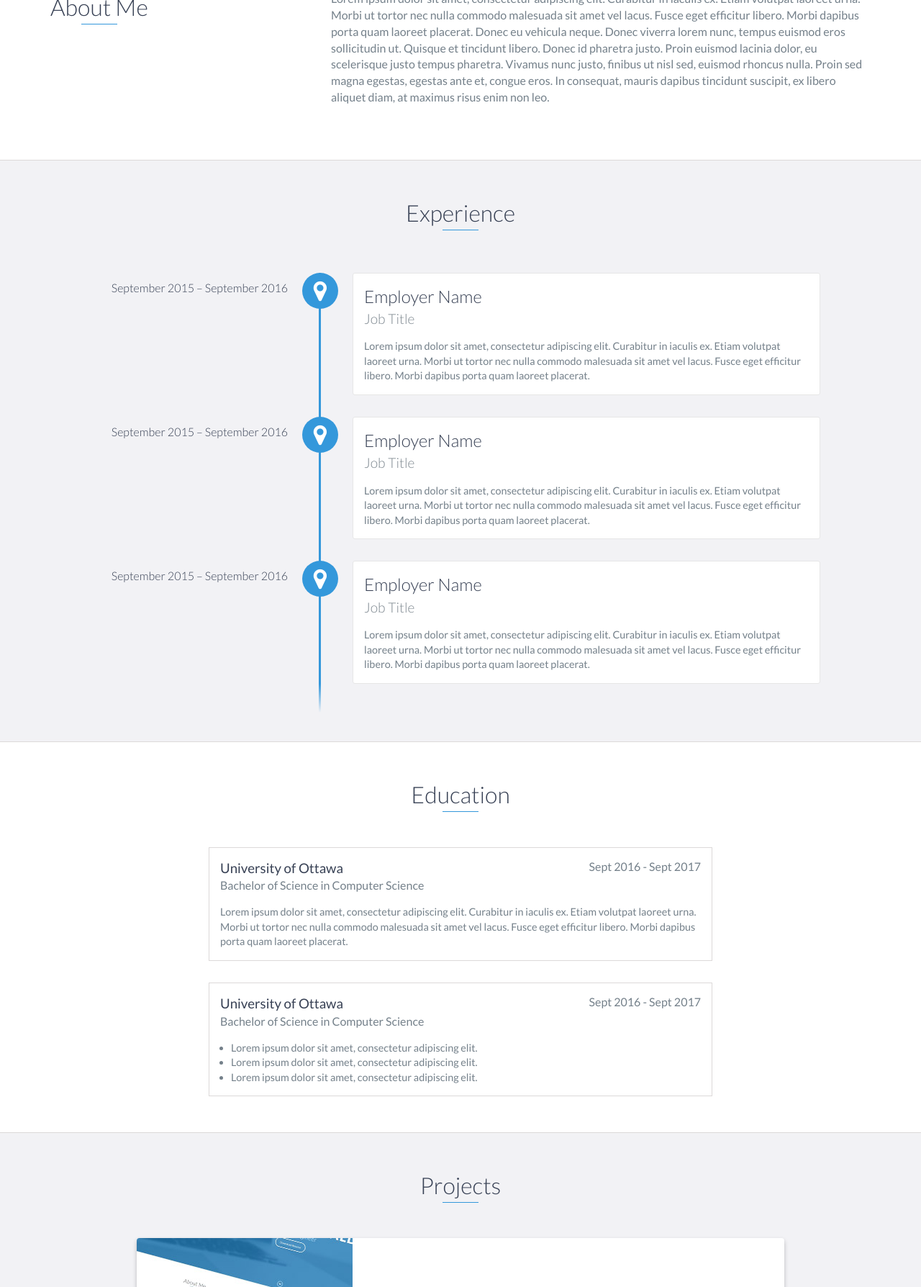
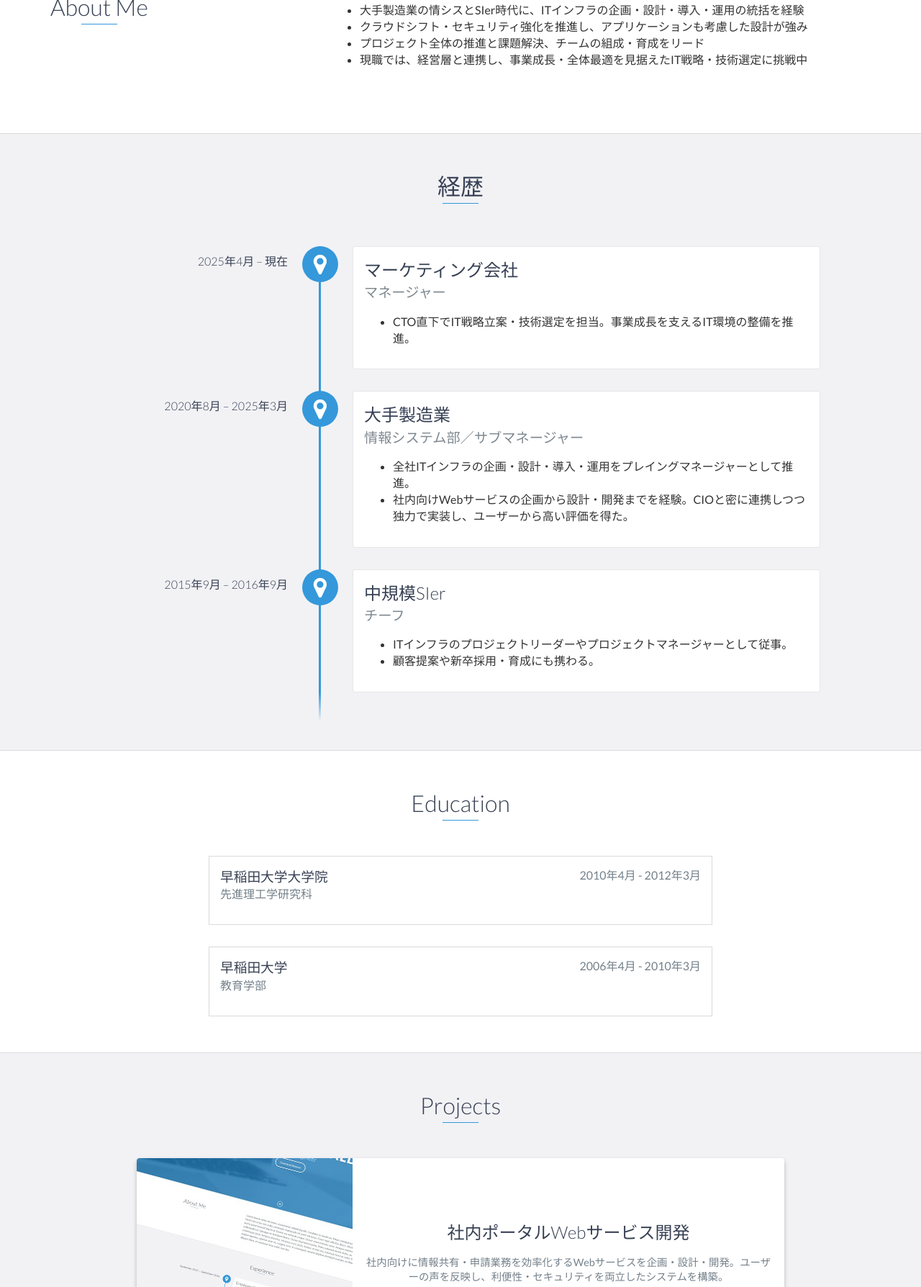
Before and after one commit to t4k4p1/t4k4p1.github.io, a website: page index.html in a window 1280 px wide. Shown: the part 888-2676 px from the top of the page at 72% size. Drawn offline with nearby package versions, Linux system fonts and the light colour scheme.

Commit message:
自分用の情報で更新

```diff
--- a/index.html
+++ b/index.html
@@ -1,11 +1,11 @@
 <!DOCTYPE html>
-<html class="no-js" lang="en">
+<html class="no-js" lang="ja">
 
 <head>
     <meta charset="utf-8">
     <meta http-equiv="X-UA-Compatible" content="IE=edge">
     <meta name="viewport" content="width=device-width, initial-scale=1">
-    <title>My Portfolio</title>
+    <title>T4k4p1's Portfolio</title>
 	<link rel="shortcut icon" href="favicon.ico" type="image/x-icon">
 	<link rel="icon" href="favicon.ico" type="image/x-icon">
     <link href="https://fonts.googleapis.com/css?family=Lato:300,400,700,900" rel="stylesheet">
@@ -48,8 +48,8 @@
 
     <div id="lead">
         <div id="lead-content">
-            <h1>Ryan Fitzgerald</h1>
-            <h2>Software Engineer</h2>
+            <h1>T4k4p1</h1>
+            <h2>IT Infrastructure Architect / Corporate Engineer</h2>
             <a href="#" class="btn-rounded-white">Download Resume</a>
         </div>
         <!-- End #lead-content -->
@@ -72,11 +72,12 @@
                     <h2 class="heading">About Me</h2>
                 </div>
                 <div class="col-md-8">
-                    <p>
-                        Lorem ipsum dolor sit amet, consectetur adipiscing elit. Curabitur in iaculis ex. Etiam volutpat laoreet urna. Morbi ut tortor nec nulla commodo malesuada sit amet vel lacus. Fusce eget efficitur libero. Morbi dapibus porta quam laoreet placerat. Donec
-                        eu vehicula neque. Donec viverra lorem nunc, tempus euismod eros sollicitudin ut. Quisque et tincidunt libero. Donec id pharetra justo. Proin euismod lacinia dolor, eu scelerisque justo tempus pharetra. Vivamus nunc justo, finibus
-                        ut nisl sed, euismod rhoncus nulla. Proin sed magna egestas, egestas ante et, congue eros. In consequat, mauris dapibus tincidunt suscipit, ex libero aliquet diam, at maximus risus enim non leo.
-                    </p>
+                    <ul>
+                    <li>大手製造業の情シスとSIer時代に、ITインフラの企画・設計・導入・運用の統括を経験</li>
+                    <li>クラウドシフト・セキュリティ強化を推進し、アプリケーションも考慮した設計が強み</li>
+                    <li>プロジェクト全体の推進と課題解決、チームの組成・育成をリード</li>
+                    <li>現職では、経営層と連携し、事業成長・全体最適を見据えたIT戦略・技術選定に挑戦中</li>
+                    </ul>
                 </div>
             </div>
         </div>
@@ -84,30 +85,32 @@
     <!-- End #about -->
 
     <div id="experience" class="background-alt">
-        <h2 class="heading">Experience</h2>
+        <h2 class="heading">経歴</h2>
         <div id="experience-timeline">
-            <div data-date="September 2015 – September 2016">
-                <h3>Employer Name</h3>
-                <h4>Job Title</h4>
-                <p>
-                    Lorem ipsum dolor sit amet, consectetur adipiscing elit. Curabitur in iaculis ex. Etiam volutpat laoreet urna. Morbi ut tortor nec nulla commodo malesuada sit amet vel lacus. Fusce eget efficitur libero. Morbi dapibus porta quam laoreet placerat.
-                </p>
+            <div data-date="2025年4月 – 現在">
+                <h3>マーケティング会社</h3>
+                <h4>マネージャー</h4>
+                <ul>
+                    <li>CTO直下でIT戦略立案・技術選定を担当。事業成長を支えるIT環境の整備を推進。</li>
+                </ul>
             </div>
 
-            <div data-date="September 2015 – September 2016">
-                <h3>Employer Name</h3>
-                <h4>Job Title</h4>
-                <p>
-                    Lorem ipsum dolor sit amet, consectetur adipiscing elit. Curabitur in iaculis ex. Etiam volutpat laoreet urna. Morbi ut tortor nec nulla commodo malesuada sit amet vel lacus. Fusce eget efficitur libero. Morbi dapibus porta quam laoreet placerat.
-                </p>
+            <div data-date="2020年8月 –  2025年3月">
+                <h3>大手製造業</h3>
+                <h4>情報システム部／サブマネージャー</h4>
+                <ul>
+                    <li>全社ITインフラの企画・設計・導入・運用をプレイングマネージャーとして推進。</li>
+                    <li>社内向けWebサービスの企画から設計・開発までを経験。CIOと密に連携しつつ独力で実装し、ユーザーから高い評価を得た。</li>
+                </ul>
             </div>
 
-            <div data-date="September 2015 – September 2016">
-                <h3>Employer Name</h3>
-                <h4>Job Title</h4>
-                <p>
-                    Lorem ipsum dolor sit amet, consectetur adipiscing elit. Curabitur in iaculis ex. Etiam volutpat laoreet urna. Morbi ut tortor nec nulla commodo malesuada sit amet vel lacus. Fusce eget efficitur libero. Morbi dapibus porta quam laoreet placerat.
-                </p>
+            <div data-date="2015年9月 – 2016年9月">
+                <h3>中規模SIer</h3>
+                <h4>チーフ</h4>
+                <ul>
+                    <li>ITインフラのプロジェクトリーダーやプロジェクトマネージャーとして従事。</li>
+                    <li>顧客提案や新卒採用・育成にも携わる。</li>
+                </ul>
             </div>
         </div>
     </div>
@@ -116,32 +119,15 @@
     <div id="education">
         <h2 class="heading">Education</h2>
         <div class="education-block">
-            <h3>University of Ottawa</h3>
-            <span class="education-date">Sept 2016 - Sept 2017</span>
-            <h4>Bachelor of Science in Computer Science</h4>
-            <p>
-                Lorem ipsum dolor sit amet, consectetur adipiscing elit. Curabitur in iaculis ex. Etiam volutpat laoreet urna. Morbi ut tortor nec nulla commodo malesuada sit amet vel lacus. Fusce eget efficitur libero. Morbi dapibus porta quam laoreet placerat.
-            </p>
+            <h3>早稲田大学大学院</h3>
+            <span class="education-date">2010年4月 - 2012年3月</span>
+            <h4>先進理工学研究科</h4>
         </div>
-        <!-- End .education-block -->
-
         <div class="education-block">
-            <h3>University of Ottawa</h3>
-            <span class="education-date">Sept 2016 - Sept 2017</span>
-            <h4>Bachelor of Science in Computer Science</h4>
-            <ul>
-                <li>
-                    Lorem ipsum dolor sit amet, consectetur adipiscing elit.
-                </li>
-                <li>
-                    Lorem ipsum dolor sit amet, consectetur adipiscing elit.
-                </li>
-                <li>
-                    Lorem ipsum dolor sit amet, consectetur adipiscing elit.
-                </li>
-            </ul>
+            <h3>早稲田大学</h3>
+            <span class="education-date">2006年4月 - 2010年3月</span>
+            <h4>教育学部</h4>
         </div>
-        <!-- End .education-block -->
     </div>
     <!-- End #education -->
 
@@ -155,11 +141,11 @@
                     </div>
                     <!-- End .project-image -->
                     <div class="project-info">
-                        <h3>Project Name Here</h3>
+                        <h3>社内ポータルWebサービス開発</h3>
                         <p>
-                            Lorem ipsum dolor sit amet, consectetur adipiscing elit. Curabitur in iaculis ex. Etiam volutpat laoreet urna. Morbi ut tortor nec nulla commodo malesuada sit amet vel lacus. Fusce eget efficitur libero. Morbi dapibus porta quam laoreet placerat.
+                            社内向けに情報共有・申請業務を効率化するWebサービスを企画・設計・開発。ユーザーの声を反映し、利便性・セキュリティを両立したシステムを構築。
                         </p>
-                        <a href="#">View Project</a>
+                        <a href="#">詳細を見る</a>
                     </div>
                     <!-- End .project-info -->
                 </div>
@@ -171,11 +157,11 @@
                     </div>
                     <!-- End .project-image -->
                     <div class="project-info">
-                        <h3>Project Name Here</h3>
+                        <h3>クラウド基盤移行プロジェクト</h3>
                         <p>
-                            Lorem ipsum dolor sit amet, consectetur adipiscing elit. Curabitur in iaculis ex. Etiam volutpat laoreet urna. Morbi ut tortor nec nulla commodo malesuada sit amet vel lacus. Fusce eget efficitur libero. Morbi dapibus porta quam laoreet placerat.
+                            既存オンプレミス環境からクラウド（AWS）へのシステム移行をリード。コスト削減・可用性向上・セキュリティ強化を実現。
                         </p>
-                        <a href="#">View Project</a>
+                        <a href="#">詳細を見る</a>
                     </div>
                     <!-- End .project-info -->
                 </div>
@@ -188,19 +174,6 @@
     <div id="skills">
         <h2 class="heading">Skills</h2>
         <ul>
-            <li>JavaScript</li>
-            <li>Python</li>
-            <li>Ruby</li>
-            <li>Go</li>
-            <li>Node.js</li>
-            <li>AngularJs</li>
-            <li>React</li>
-            <li>Elixir</li>
-            <li>Java</li>
-            <li>C</li>
-            <li>C#</li>
-            <li>C++</li>
-            <li>Ruby on Rails</li>
             <li>JavaScript</li>
             <li>Python</li>
             <li>Ruby</li>
@@ -237,7 +210,7 @@
             <div class="row">
                 <div class="col-sm-5 copyright">
                     <p>
-                        Copyright &copy; <span id="current-year">2022</span> YOUR NAME
+                        Copyright &copy; <span id="current-year">2025</span> T4k4p1
                     </p>
                 </div>
                 <div class="col-sm-2 top">
```
